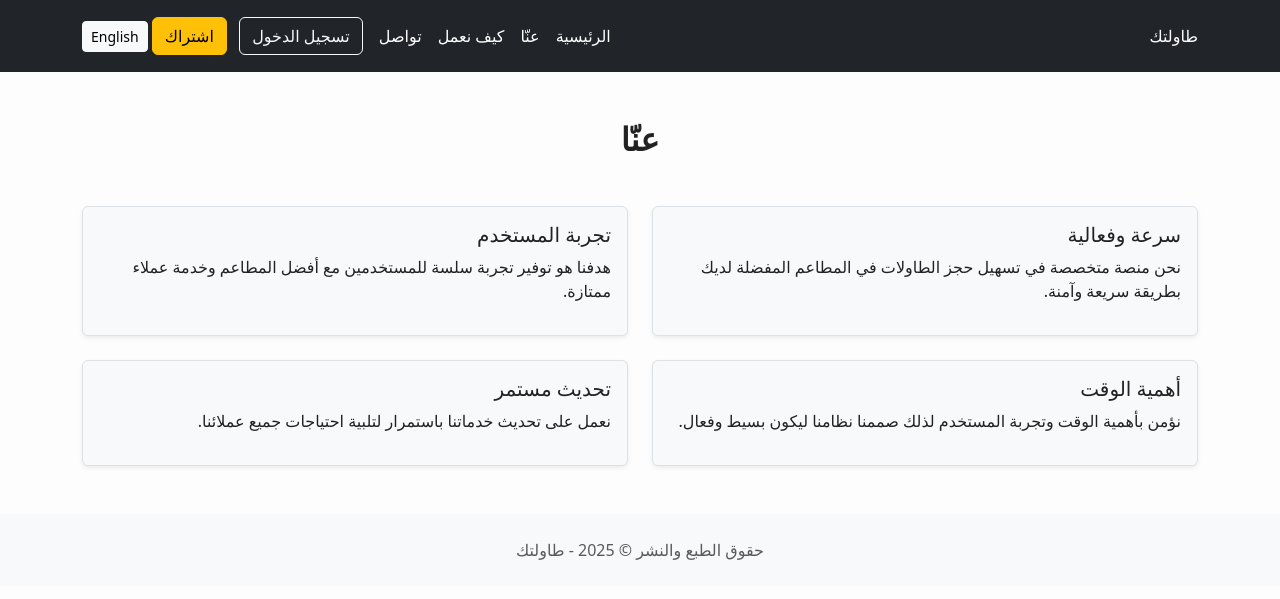
After one commit to hassan-dawul/table-res, a Python web app: template templates/about.html in a window 1280 px wide. The commit adds this page. Shown: the top 599 px of the page. Run offline with Jinja, Linux system fonts and the light colour scheme; the template is opened without the code that fills it, so the values that code supplies are empty.

Commit message:
Add two pages about us and how we work

```diff
--- a/static/js/lang.js
+++ b/static/js/lang.js
@@ -172,6 +172,31 @@ $(document).ready(function() {
         "currency": "ريال",
         "payment-title": "إتمام الدفع",
         "payment-subtitle": "سيتم معالجة الدفع بشكل آمن لإتمام حجزك.",
+
+
+        // عنّا
+        "about-title": "عنّا",
+        "about-title-h2": "عنّا",
+        "about-card-1-title": "سرعة وفعالية",
+        "about-text-1": "نحن منصة متخصصة في تسهيل حجز الطاولات في المطاعم المفضلة لديك بطريقة سريعة وآمنة.",
+        "about-card-2-title": "تجربة المستخدم",
+        "about-text-2": "هدفنا هو توفير تجربة سلسة للمستخدمين مع أفضل المطاعم وخدمة عملاء ممتازة.",
+        "about-card-3-title": "أهمية الوقت",
+        "about-text-3": "نؤمن بأهمية الوقت وتجربة المستخدم لذلك صممنا نظامنا ليكون بسيط وفعال.",
+        "about-card-4-title": "تحديث مستمر",
+        "about-text-4": "نعمل على تحديث خدماتنا باستمرار لتلبية احتياجات جميع عملائنا.",
+
+        // كيف نعمل
+        "how-title": "كيف نعمل",
+        "how-title-h2": "كيف نعمل",
+        "how-step-1-title": "اختيار المطعم",
+        "how-step-1-text": "اختر مطعمك المفضل من قائمة المطاعم المتوفرة.",
+        "how-step-2-title": "حجز الطاولة",
+        "how-step-2-text": "قم بحجز الطاولة المناسبة حسب التاريخ والوقت.",
+        "how-step-3-title": "الدفع والاستمتاع",
+        "how-step-3-text": "أتمم الدفع واستمتع بتجربة رائعة في المطعم.",
+        "how-step-4-title": "خدمة متميزة",
+        "how-step-4-text": "نضمن لك تجربة ممتازة وخدمة عملاء سريعة وفعالة.",
 
 
 
@@ -367,6 +392,30 @@ $(document).ready(function() {
         "payment-title": "Complete Payment",
         "payment-subtitle": "Your booking will be securely processed.",
 
+        // About Us
+        "about-title": "About Us",
+        "about-title-h2": "About Us",
+        "about-card-1-title": "Speed & Efficiency",
+        "about-text-1": "We are a platform specialized in making table reservations at your favorite restaurants fast and secure.",
+        "about-card-2-title": "User Experience",
+        "about-text-2": "Our goal is to provide a seamless experience for users with the best restaurants and excellent customer service.",
+        "about-card-3-title": "Time Matters",
+        "about-text-3": "We value time and user experience, so we designed our system to be simple and efficient.",
+        "about-card-4-title": "Continuous Update",
+        "about-text-4": "We continuously update our services to meet the needs of all our customers.",
+
+        // How We Work
+        "how-title": "How We Work",
+        "how-title-h2": "How We Work",
+        "how-step-1-title": "Choose Restaurant",
+        "how-step-1-text": "Select your favorite restaurant from our available list.",
+        "how-step-2-title": "Reserve Table",
+        "how-step-2-text": "Book a table according to your preferred date and time.",
+        "how-step-3-title": "Pay & Enjoy",
+        "how-step-3-text": "Complete payment and enjoy a great experience at the restaurant.",
+        "how-step-4-title": "Excellent Service",
+        "how-step-4-text": "We guarantee an excellent experience and fast, efficient customer service."
+
 
 
 
--- /dev/null
+++ b/templates/about.html
@@ -0,0 +1,51 @@
+{% extends "base.html" %}
+
+{% block title %}<span id="about-title">عنّا</span>{% endblock %}
+
+{% block content %}
+<div class="container my-5">
+    <h2 class="text-center mb-5 fw-bold fs-2" id="about-title-h2">عنّا</h2>
+
+    <div class="row g-4">
+        <!-- بطاقة 1 -->
+        <div class="col-md-6">
+            <div class="p-3 border rounded shadow-sm h-100 bg-light">
+                <h5 class="mb-2" id="about-card-1-title"><i class="bi bi-speedometer2 me-2"></i>سرعة وفعالية</h5>
+                <p class="fs-6" id="about-text-1">
+                    نحن منصة متخصصة في تسهيل حجز الطاولات في المطاعم المفضلة لديك بطريقة سريعة وآمنة.
+                </p>
+            </div>
+        </div>
+
+        <!-- بطاقة 2 -->
+        <div class="col-md-6">
+            <div class="p-3 border rounded shadow-sm h-100 bg-light">
+                <h5 class="mb-2" id="about-card-2-title"><i class="bi bi-people-fill me-2"></i>تجربة المستخدم</h5>
+                <p class="fs-6" id="about-text-2">
+                    هدفنا هو توفير تجربة سلسة للمستخدمين مع أفضل المطاعم وخدمة عملاء ممتازة.
+                </p>
+            </div>
+        </div>
+
+        <!-- بطاقة 3 -->
+        <div class="col-md-6">
+            <div class="p-3 border rounded shadow-sm h-100 bg-light">
+                <h5 class="mb-2" id="about-card-3-title"><i class="bi bi-clock-fill me-2"></i>أهمية الوقت</h5>
+                <p class="fs-6" id="about-text-3">
+                    نؤمن بأهمية الوقت وتجربة المستخدم لذلك صممنا نظامنا ليكون بسيط وفعال.
+                </p>
+            </div>
+        </div>
+
+        <!-- بطاقة 4 -->
+        <div class="col-md-6">
+            <div class="p-3 border rounded shadow-sm h-100 bg-light">
+                <h5 class="mb-2" id="about-card-4-title"><i class="bi bi-arrow-repeat me-2"></i>تحديث مستمر</h5>
+                <p class="fs-6" id="about-text-4">
+                    نعمل على تحديث خدماتنا باستمرار لتلبية احتياجات جميع عملائنا.
+                </p>
+            </div>
+        </div>
+    </div>
+</div>
+{% endblock %}
--- a/templates/base.html
+++ b/templates/base.html
@@ -18,8 +18,8 @@
                     {% endif %}
 
                     <li><a href="/" class="nav-link px-2 text-white" id="nav-home">الرئيسية</a></li>
-                    <li><a href="#" class="nav-link px-2 text-white" id="nav-about">عنّا</a></li>
-                    <li><a href="#" class="nav-link px-2 text-white" id="nav-how">كيف نعمل</a></li>
+                    <li><a href="/about" class="nav-link px-2 text-white" id="nav-about">عنّا</a></li>
+                    <li><a href="/how" class="nav-link px-2 text-white" id="nav-how">كيف نعمل</a></li>
                     <li><a href="/contact" class="nav-link px-2 text-white" id="nav-contact">تواصل</a></li>
 
                 </ul>
```
Also changed, not shown: app.py (+18 -0 lines), templates/how.html (added, +51 -0 lines), templates/index.html (+29 -8 lines), database.db (added).
